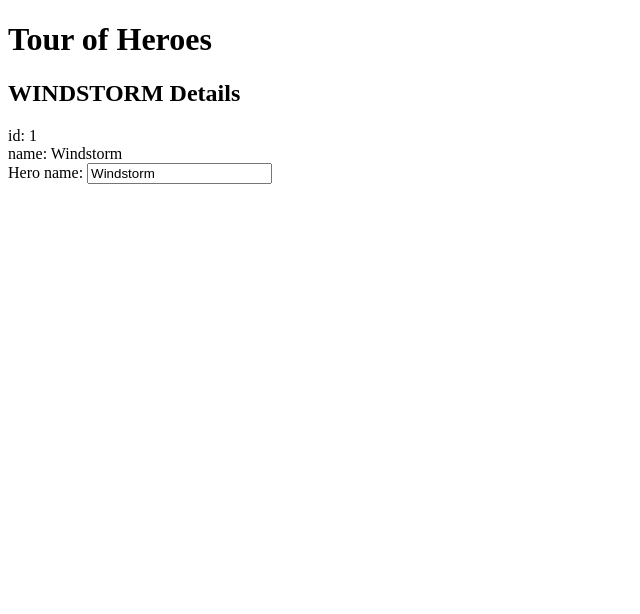
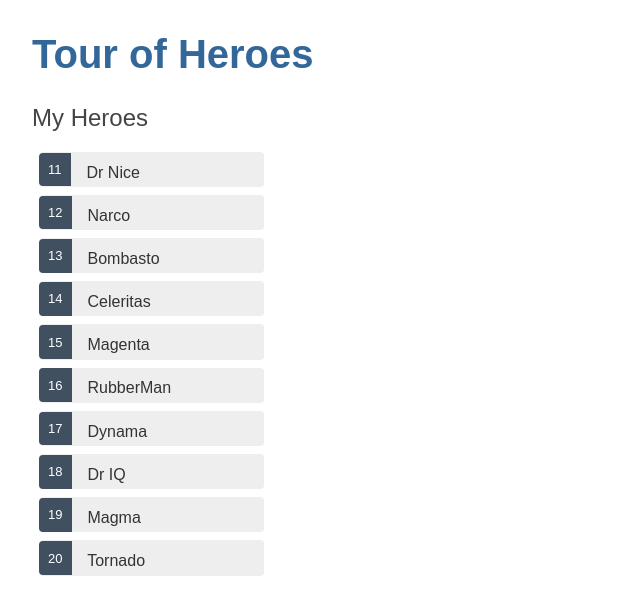
Before and after one commit to dabraaoarch/estudo-angular, an Angular app: page / in a window 1280 px wide. Shown: the top 614 px of the page, without its empty margins (0-640 px from the left). Built offline with nearby package versions, Linux system fonts and the light colour scheme.

Commit message:
tour of heroes parte 2

```diff
--- a/src/app/heroes/heroes.component.css
+++ b/src/app/heroes/heroes.component.css
@@ -0,0 +1,54 @@
+.heroes {
+	margin: 0 0 2em 0;
+	list-style-type: none;
+	padding: 0;
+	width: 15em;
+}
+
+.heroes li {
+	cursor: pointer;
+	position: relative;
+	left: 0;
+	background-color: #eee;
+	margin: .5em;
+	padding: .3em 0;
+	height: 1.6em;
+	border-radius: 4px;
+}
+
+.heroes li:hover{
+	color: #2c3a41;
+	background-color: #e6e6e6;
+	left: .1em;
+}
+
+.heroes li.selected{
+	background-color: black;
+	color: white;
+}
+.heroes li.selected:hover{
+	background-color: #505050;
+	color: white;
+}
+.heroes li.selected:active{
+	background-color: black;
+	color: white;
+}
+.heroes .badge{
+	display: inline-block;
+	font-size: small;
+	color:white;
+	padding: 0.8em 0.7em 0 0.7em;
+	background-color: #405061;
+	line-height: 1em;
+	position: relative;
+	left: -1px;
+	top: -4px;
+	height: 1.8em;
+	margin-right: .8em;
+	border-radius: 4px 0 0 4px;
+}
+
+input {
+	padding: .5rem;
+}
--- a/src/app/heroes/heroes.component.html
+++ b/src/app/heroes/heroes.component.html
@@ -1,7 +1,16 @@
-<h2>{{hero.name | uppercase}} Details</h2>
-<div><span>id: </span> {{hero.id}}</div>
-<div><span>name: </span> {{hero.name}}</div>
+<h2>My Heroes</h2>
+<ul class='heroes'>
+	<li *ngFor="let hero of heroes" (click)="onSelect(hero)" [class.selected]="hero === selectedHero">
+		<span class='badge'>{{hero.id}}</span>
+		{{hero.name}}
+	</li>
+</ul>
+<div *ngIf="selectedHero">
+<h2>{{selectedHero.name | uppercase}} Details</h2>
+<div><span>id: </span> {{selectedHero.id}}</div>
+<div><span>name: </span> {{selectedHero.name}}</div>
 <div>
 	<label for="name">Hero name: </label>
-	<input id="name" [(ngModel)]="hero.name" placeholder="name">
+	<input id="name" [(ngModel)]="selectedHero.name" placeholder="name">
 </div>
+</div>
--- a/src/app/heroes/heroes.component.ts
+++ b/src/app/heroes/heroes.component.ts
@@ -1,5 +1,6 @@
 import { Component, OnInit } from '@angular/core';
 import { Hero } from '../hero';
+import { HEROES } from '../mock-heroes';
 
 @Component({
   selector: 'app-heroes',
@@ -7,14 +8,15 @@
   styleUrls: ['./heroes.component.css']
 })
 export class HeroesComponent implements OnInit {
-  hero: Hero = {
-	  id: 1,
-	  name: 'Windstorm'
-  };
+  selectedHero?: Hero;
+  heroes = HEROES;
 
   constructor() { }
 
   ngOnInit(): void {
   }
+  onSelect(hero: Hero): void{
+	  this.selectedHero = hero;
+  }
 
 }
--- /dev/null
+++ b/src/app/mock-heroes.ts
@@ -0,0 +1,14 @@
+import { Hero } from './hero';
+
+export const HEROES: Hero[] = [
+	{id: 11, name: 'Dr Nice'},
+	{id: 12, name: 'Narco'},
+	{id: 13, name: 'Bombasto'},
+	{id: 14, name: 'Celeritas'},
+	{id: 15, name: 'Magenta'},
+	{id: 16, name: 'RubberMan'},
+	{id: 17, name: 'Dynama'},
+	{id: 18, name: 'Dr IQ'},
+	{id: 19, name: 'Magma'},
+	{id: 20, name: 'Tornado'}
+];
--- a/src/styles.css
+++ b/src/styles.css
@@ -1 +1,21 @@
 /* You can add global styles to this file, and also import other style files */
+h1 {
+	color: #369;
+	font-family: Arial, Helvetica, sans-serif;
+	font-size: 250%;
+}
+h2, h3 {
+	color: #444;
+	font-family: Arial, Helvetica, sans-serif;
+	font-weight: lighter;
+}
+body{
+	margin: 2em;
+}
+body, input[type="text"], button{
+	color: #333;
+	font-family: Cambria, Georgia, serif;
+}
+* {
+	font-family: Arial, Helvetica, sans-serif;
+}
```
